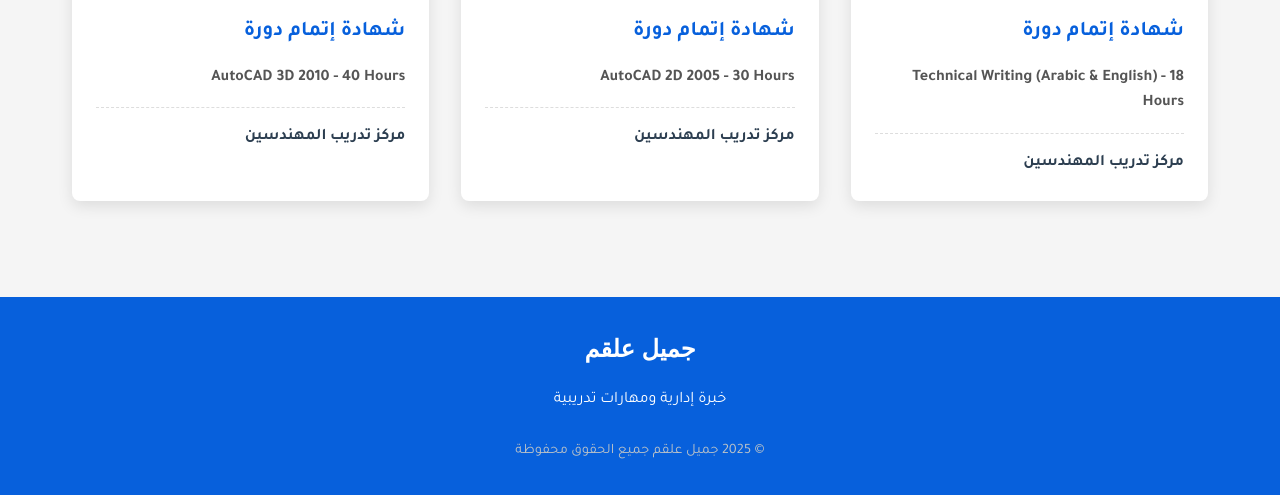
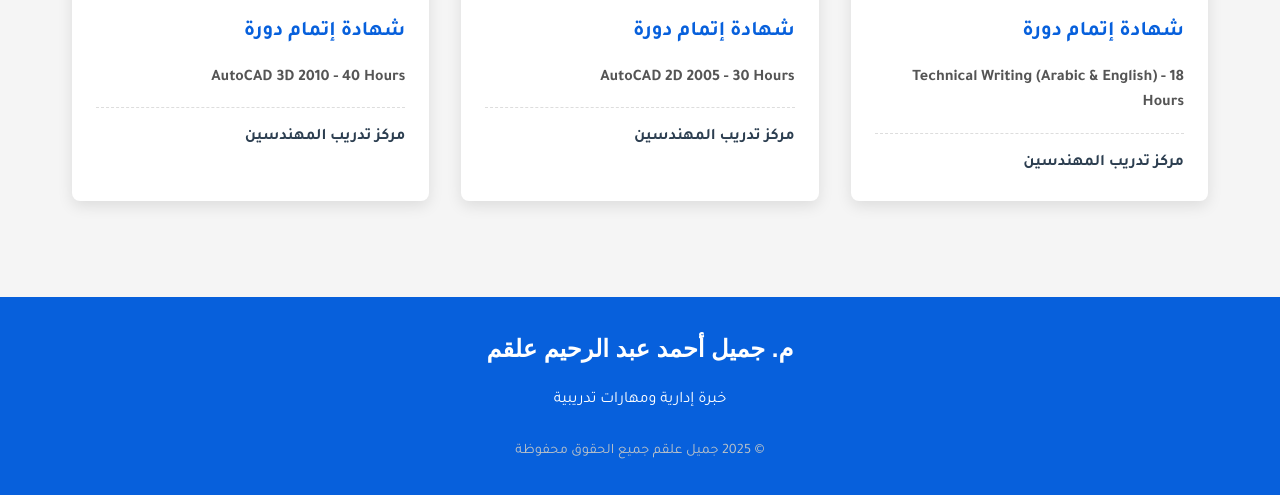
Before and after one commit to JamilAlqam/personal-website, a website: page certificates.html in a window 1280 px wide. Shown: the part 2348-2843 px from the top of the page. Drawn offline with Linux system fonts and the light colour scheme; a web font is replaced by a local one.

Commit message:
Update certificates.html

```diff
--- a/certificates.html
+++ b/certificates.html
@@ -536,7 +536,7 @@
     <!-- الفوتر -->
     <footer>
       <div class="footer-content">
-        <div class="footer-name">جميل علقم</div>
+        <div class="footer-name" style="font-weight: bolder;">م. جميل أحمد عبد الرحيم علقم</div>
         <p class="footer-quote">خبرة إدارية ومهارات تدريبية</p>
         <div class="copyright">
           © <span id="year"></span> جميل علقم جميع الحقوق محفوظة
```
